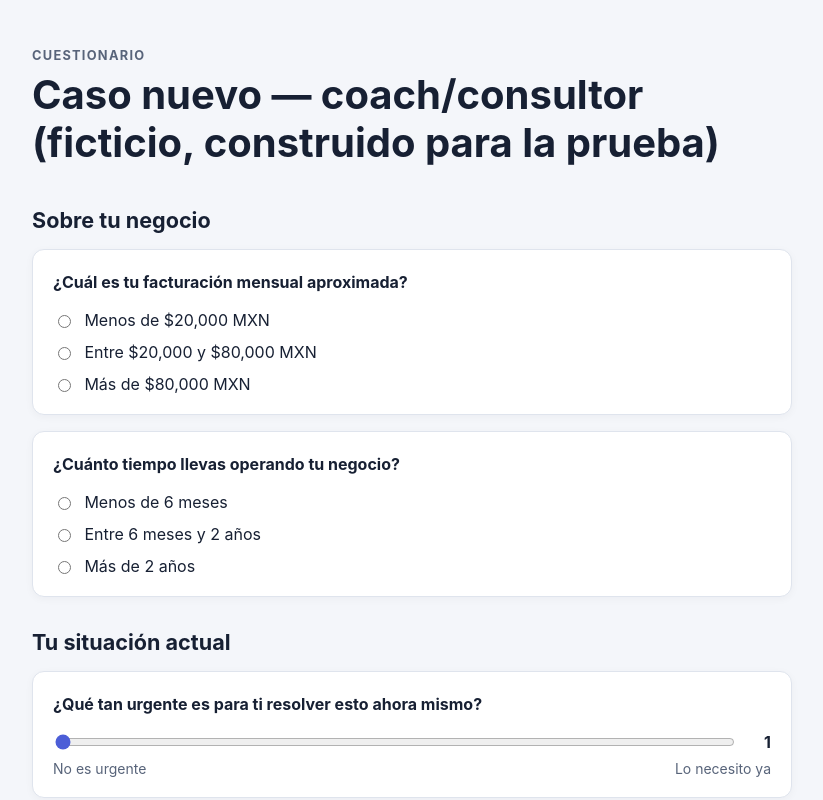
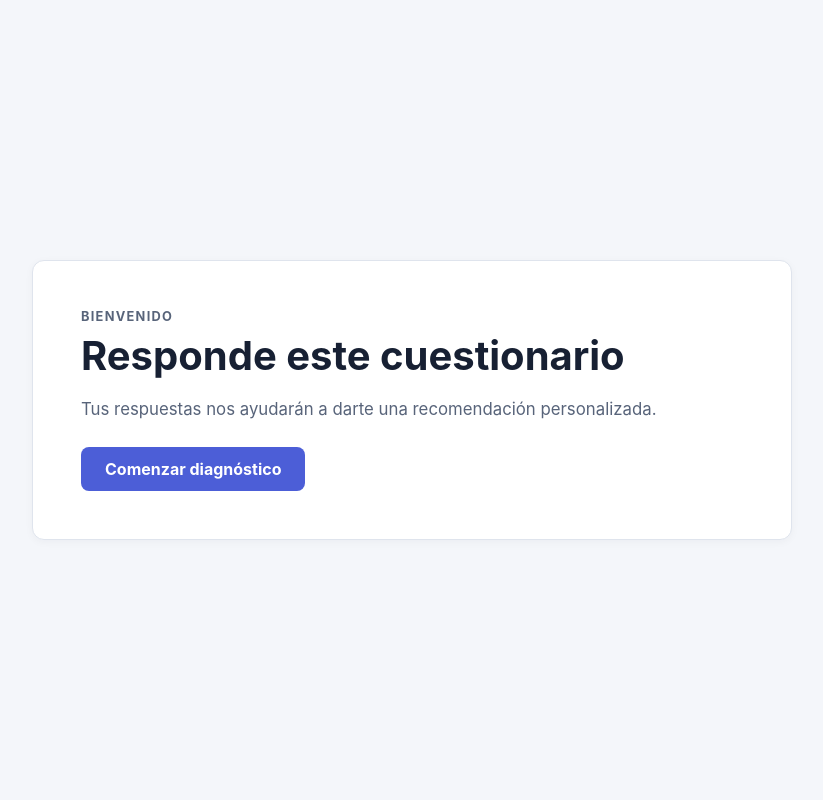
Before and after one commit to lechuzaloml/Proy, a React (Vite) app: page / in a window 1280 px wide. Shown: the top 800 px of the page, without its empty margins (228-1051 px from the left). Built offline with nearby package versions, Linux system fonts and the light colour scheme.

Commit message:
Landing simple agregada antes del flujo del cuestionario; campos opcionales landingTitulo/landingDescripcion en el modelo

```diff
--- a/src/App.tsx
+++ b/src/App.tsx
@@ -1,14 +1,21 @@
 import { useState } from "react";
+import Landing from "./components/Landing";
 import RenderizadorCuestionario from "./components/RenderizadorCuestionario";
 import PantallaResultado from "./components/PantallaResultado";
 import casoNuevo from "../spec/Ejemplos/caso-nuevo.json";
 import type { ResultadoCalculado } from "./logic/calcularResultado";
+import type { Lead } from "./types/model";
 import { validarCuestionario } from "./validation/validarCuestionario";
 
 const resultadoValidacion = validarCuestionario(casoNuevo);
 
 export default function App() {
-  const [calculo, setCalculo] = useState<ResultadoCalculado | null>(null);
+  const [landingCompletada, setLandingCompletada] = useState(false);
+  const [envio, setEnvio] = useState<{
+    lead: Lead;
+    calculo: ResultadoCalculado;
+  } | null>(null);
+  const calculo = envio?.calculo ?? null;
 
   if (!resultadoValidacion.valido) {
     return (
@@ -42,10 +49,26 @@ export default function App() {
     return <PantallaResultado calculo={calculo} />;
   }
 
+  if (!landingCompletada) {
+    return (
+      <Landing
+        descripcion={
+          resultadoValidacion.data.landingDescripcion ??
+          "Tus respuestas nos ayudarán a darte una recomendación personalizada."
+        }
+        onComenzar={() => setLandingCompletada(true)}
+        titulo={
+          resultadoValidacion.data.landingTitulo ??
+          "Responde este cuestionario"
+        }
+      />
+    );
+  }
+
   return (
     <RenderizadorCuestionario
       cuestionario={resultadoValidacion.data}
-      onResultado={setCalculo}
+      onEnvio={(lead, resultado) => setEnvio({ lead, calculo: resultado })}
     />
   );
 }
--- /dev/null
+++ b/src/components/FormularioContacto.tsx
@@ -0,0 +1,60 @@
+import { useState, type FormEvent } from "react";
+import type { Lead } from "../types/model";
+
+export type DatosContacto = Pick<Lead, "nombre" | "correo" | "telefono">;
+
+interface FormularioContactoProps {
+  onCompletar: (datos: DatosContacto) => void;
+}
+
+export default function FormularioContacto({
+  onCompletar,
+}: FormularioContactoProps) {
+  const [nombre, setNombre] = useState("");
+  const [correo, setCorreo] = useState("");
+  const [telefono, setTelefono] = useState("");
+
+  function enviar(evento: FormEvent<HTMLFormElement>) {
+    evento.preventDefault();
+    onCompletar({ nombre, correo, telefono });
+  }
+
+  return (
+    <form className="contact-form" onSubmit={enviar}>
+      <h2>Datos de contacto</h2>
+      <label>
+        Nombre
+        <input
+          autoComplete="name"
+          onChange={(evento) => setNombre(evento.target.value)}
+          required
+          type="text"
+          value={nombre}
+        />
+      </label>
+      <label>
+        Correo electrónico
+        <input
+          autoComplete="email"
+          onChange={(evento) => setCorreo(evento.target.value)}
+          required
+          type="email"
+          value={correo}
+        />
+      </label>
+      <label>
+        Teléfono / WhatsApp
+        <input
+          autoComplete="tel"
+          onChange={(evento) => setTelefono(evento.target.value)}
+          required
+          type="tel"
+          value={telefono}
+        />
+      </label>
+      <button className="submit-button" type="submit">
+        Continuar
+      </button>
+    </form>
+  );
+}
--- /dev/null
+++ b/src/components/Landing.tsx
@@ -0,0 +1,24 @@
+interface LandingProps {
+  titulo: string;
+  descripcion: string;
+  onComenzar: () => void;
+}
+
+export default function Landing({
+  titulo,
+  descripcion,
+  onComenzar,
+}: LandingProps) {
+  return (
+    <main className="questionnaire landing">
+      <section className="landing-card">
+        <p className="eyebrow">Bienvenido</p>
+        <h1>{titulo}</h1>
+        <p>{descripcion}</p>
+        <button className="submit-button" onClick={onComenzar} type="button">
+          Comenzar diagnóstico
+        </button>
+      </section>
+    </main>
+  );
+}
--- a/src/components/RenderizadorCuestionario.tsx
+++ b/src/components/RenderizadorCuestionario.tsx
@@ -1,5 +1,8 @@
 import { useState } from "react";
-import type { Cuestionario, Pregunta } from "../types/model";
+import type { Cuestionario, Lead, Pregunta } from "../types/model";
+import FormularioContacto, {
+  type DatosContacto,
+} from "./FormularioContacto";
 import {
   calcularResultado,
   type ResultadoCalculado,
@@ -9,7 +12,7 @@ import {
 
 interface RenderizadorCuestionarioProps {
   cuestionario: Cuestionario;
-  onResultado: (calculo: ResultadoCalculado) => void;
+  onEnvio: (lead: Lead, calculo: ResultadoCalculado) => void;
 }
 
 interface EntradaPregunta {
@@ -19,16 +22,47 @@ interface EntradaPregunta {
 
 export default function RenderizadorCuestionario({
   cuestionario,
-  onResultado,
+  onEnvio,
 }: RenderizadorCuestionarioProps) {
   const [respuestas, setRespuestas] = useState<RespuestasCuestionario>({});
+  const [datosContacto, setDatosContacto] = useState<DatosContacto | null>(null);
+  const [mostrarPreguntas, setMostrarPreguntas] = useState(
+    cuestionario.posicion_contacto !== "inicio",
+  );
+
+  function finalizar(datos: DatosContacto) {
+    const lead: Lead = {
+      cuestionarioId: cuestionario.id,
+      ...datos,
+      respuestas: Object.fromEntries(
+        Object.entries(respuestas).map(([indice, respuesta]) => {
+          const pregunta = cuestionario.preguntas[Number(indice)];
+          return [pregunta?.id ?? indice, respuesta];
+        }),
+      ),
+    };
+    onEnvio(lead, calcularResultado(cuestionario, respuestas));
+  }
 
   function actualizarRespuesta(indice: number, respuesta: Respuesta) {
     setRespuestas((actuales) => ({ ...actuales, [indice]: respuesta }));
   }
 
   function enviarRespuestas() {
-    onResultado(calcularResultado(cuestionario, respuestas));
+    if (cuestionario.posicion_contacto === "inicio" && datosContacto) {
+      finalizar(datosContacto);
+      return;
+    }
+    setMostrarPreguntas(false);
+  }
+
+  function completarContacto(datos: DatosContacto) {
+    setDatosContacto(datos);
+    if (cuestionario.posicion_contacto === "inicio") {
+      setMostrarPreguntas(true);
+      return;
+    }
+    finalizar(datos);
   }
 
   const entradas = cuestionario.preguntas.map((pregunta, indice) => ({
@@ -137,6 +171,11 @@ export default function RenderizadorCuestionario({
         <p className="eyebrow">Cuestionario</p>
         <h1>{cuestionario.cliente}</h1>
       </header>
+      {!mostrarPreguntas && (
+        <FormularioContacto onCompletar={completarContacto} />
+      )}
+      {mostrarPreguntas && (
+        <>
           {secciones.length === 0 ? (
             <div className="question-list">{entradas.map(renderPregunta)}</div>
           ) : (
@@ -163,7 +202,8 @@ export default function RenderizadorCuestionario({
                         .map(({ pregunta }) => pregunta.seccion)
                         .filter(
                           (seccion): seccion is string =>
-                        seccion !== undefined && !secciones.includes(seccion),
+                            seccion !== undefined &&
+                            !secciones.includes(seccion),
                         ),
                     ),
                   ].map((seccion) => (
@@ -171,28 +211,42 @@ export default function RenderizadorCuestionario({
                       <h2>{seccion}</h2>
                       <div className="question-list">
                         {entradas
-                      .filter(({ pregunta }) => pregunta.seccion === seccion)
+                          .filter(
+                            ({ pregunta }) => pregunta.seccion === seccion,
+                          )
                           .map(renderPregunta)}
                       </div>
                     </div>
                   ))}
                 </section>
               )}
-          {entradas.some(({ pregunta }) => pregunta.seccion === undefined) && (
+              {entradas.some(
+                ({ pregunta }) => pregunta.seccion === undefined,
+              ) && (
                 <section className="question-section">
                   <h2>Sin sección</h2>
                   <div className="question-list">
                     {entradas
-                  .filter(({ pregunta }) => pregunta.seccion === undefined)
+                      .filter(
+                        ({ pregunta }) => pregunta.seccion === undefined,
+                      )
                       .map(renderPregunta)}
                   </div>
                 </section>
               )}
             </>
           )}
-      <button className="submit-button" onClick={enviarRespuestas} type="button">
-        Enviar
+          <button
+            className="submit-button"
+            onClick={enviarRespuestas}
+            type="button"
+          >
+            {cuestionario.posicion_contacto === "final"
+              ? "Continuar"
+              : "Enviar"}
           </button>
+        </>
+      )}
     </main>
   );
 }
--- a/src/index.css
+++ b/src/index.css
@@ -26,6 +26,38 @@ textarea {
 .validation-errors {
   width: min(100% - 2rem, 760px);
   margin: 3rem auto;
+}
+
+.landing {
+  display: grid;
+  min-height: calc(100vh - 6rem);
+  place-items: center;
+}
+
+.landing-card {
+  width: 100%;
+  padding: clamp(1.5rem, 5vw, 3rem);
+  border: 1px solid #dfe4ed;
+  border-radius: 0.75rem;
+  background: #fff;
+  box-shadow: 0 2px 8px rgb(23 32 51 / 4%);
+}
+
+.landing-card h1 {
+  margin: 0;
+  font-size: clamp(1.75rem, 5vw, 2.5rem);
+  line-height: 1.2;
+}
+
+.landing-card > p:not(.eyebrow) {
+  margin: 1rem 0 0;
+  color: #58647a;
+  font-size: 1.05rem;
+  line-height: 1.6;
+}
+
+.landing-card .submit-button {
+  margin: 1.5rem 0 0;
 }
 
 .questionnaire-header {
@@ -165,6 +197,39 @@ textarea {
   background: #3849bd;
 }
 
+.contact-form {
+  display: grid;
+  gap: 1rem;
+  padding: 1.25rem;
+  border: 1px solid #dfe4ed;
+  border-radius: 0.75rem;
+  background: #fff;
+  box-shadow: 0 2px 8px rgb(23 32 51 / 4%);
+}
+
+.contact-form h2 {
+  margin: 0;
+  font-size: 1.2rem;
+}
+
+.contact-form label {
+  display: grid;
+  gap: 0.4rem;
+  font-weight: 600;
+}
+
+.contact-form input {
+  width: 100%;
+  padding: 0.7rem;
+  border: 1px solid #b9c2d1;
+  border-radius: 0.5rem;
+}
+
+.contact-form input:focus {
+  outline: 3px solid #aab4ff;
+  outline-offset: 2px;
+}
+
 .result-screen > .question-card > p {
   margin: 0;
   font-size: 1.1rem;
```
Also changed, not shown: src/types/model.ts (+10 -0 lines). Lines whose indentation alone changed are shown as unchanged.
